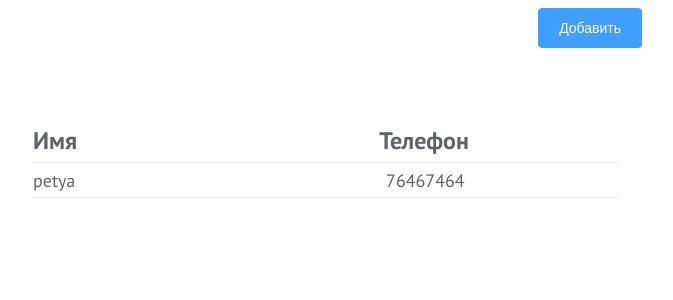
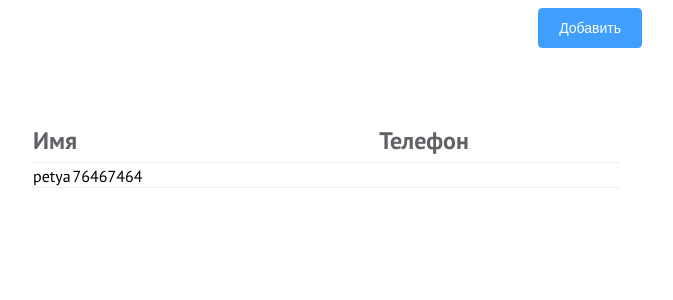
Before and after one commit to KulikovaMariya/vue-test, a Vue app: page / in a window 1280 px wide. Shown: the top 300 px of the page, without its empty margins (314-987 px from the left). Built offline with nearby package versions, Linux system fonts and the light colour scheme.

Commit message:
feat: add UserTableRow to UserTable

```diff
--- a/src/components/UsersTable.vue
+++ b/src/components/UsersTable.vue
@@ -7,29 +7,25 @@
       </tr>
     </thead>
     <tbody>
-      <tr v-for="data in tableData" :key="data.name" class="table__row">
-        <td class="table__data col-1">{{ data.name }}</td>
-        <td class="table__data col-2">{{ data.phoneNumber }}</td>
-      </tr>
+    <users-table-row v-for="user in tableData" :key="user.uuid" :user="user" />
     </tbody>
   </table>
 </template>
 
 <script>
-  // npm
-  // models
-  // rest
-  // utils
-  // components
-  // views
+  import UsersTableRow from "./UsersTableRow";
 
   export default {
     name: "EmployeesTable",
+    components: { UsersTableRow },
     props: {
       tableData: {
         type: Array,
         required: true
       }
+    },
+    methods: {
+
     }
   }
 </script>
```
Also changed, not shown: src/components/UsersTableRow.vue (+0 -7 lines).
